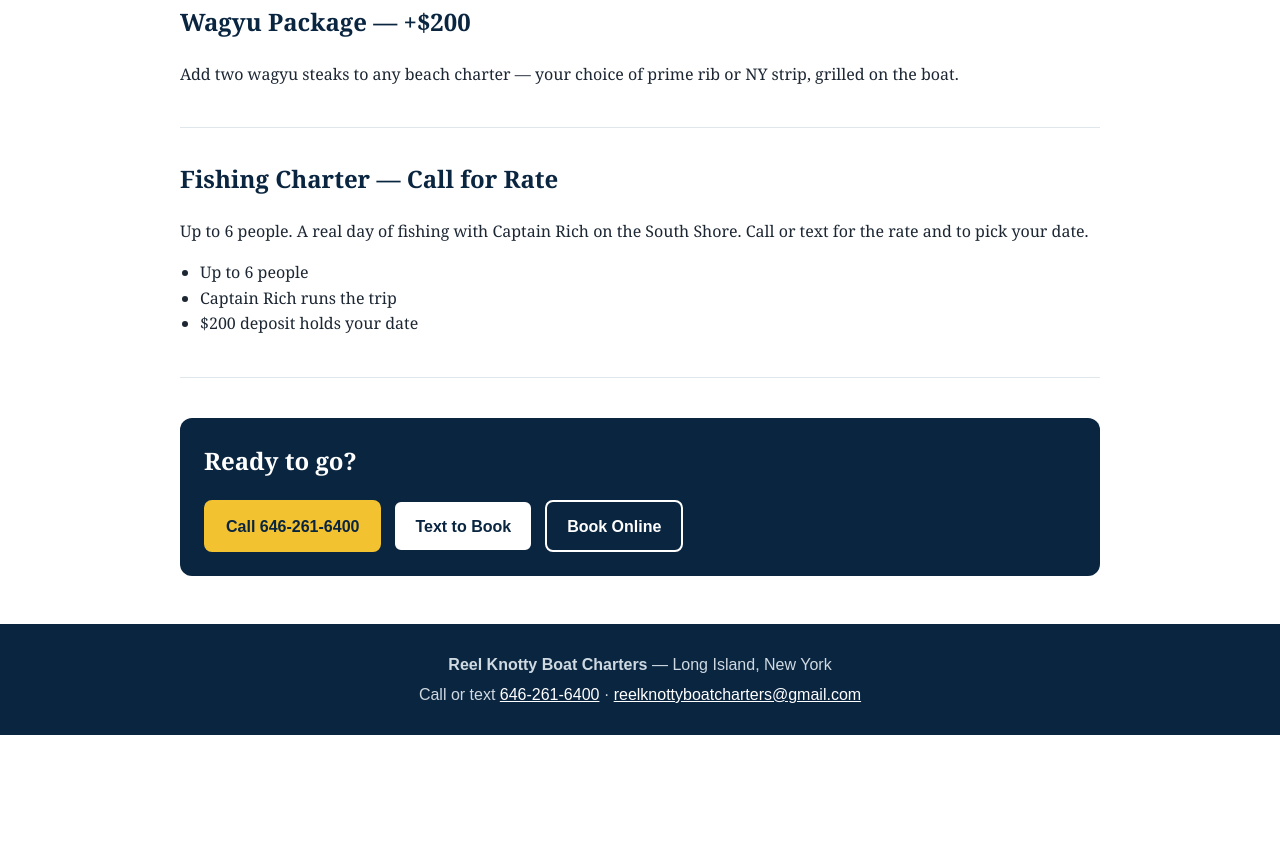
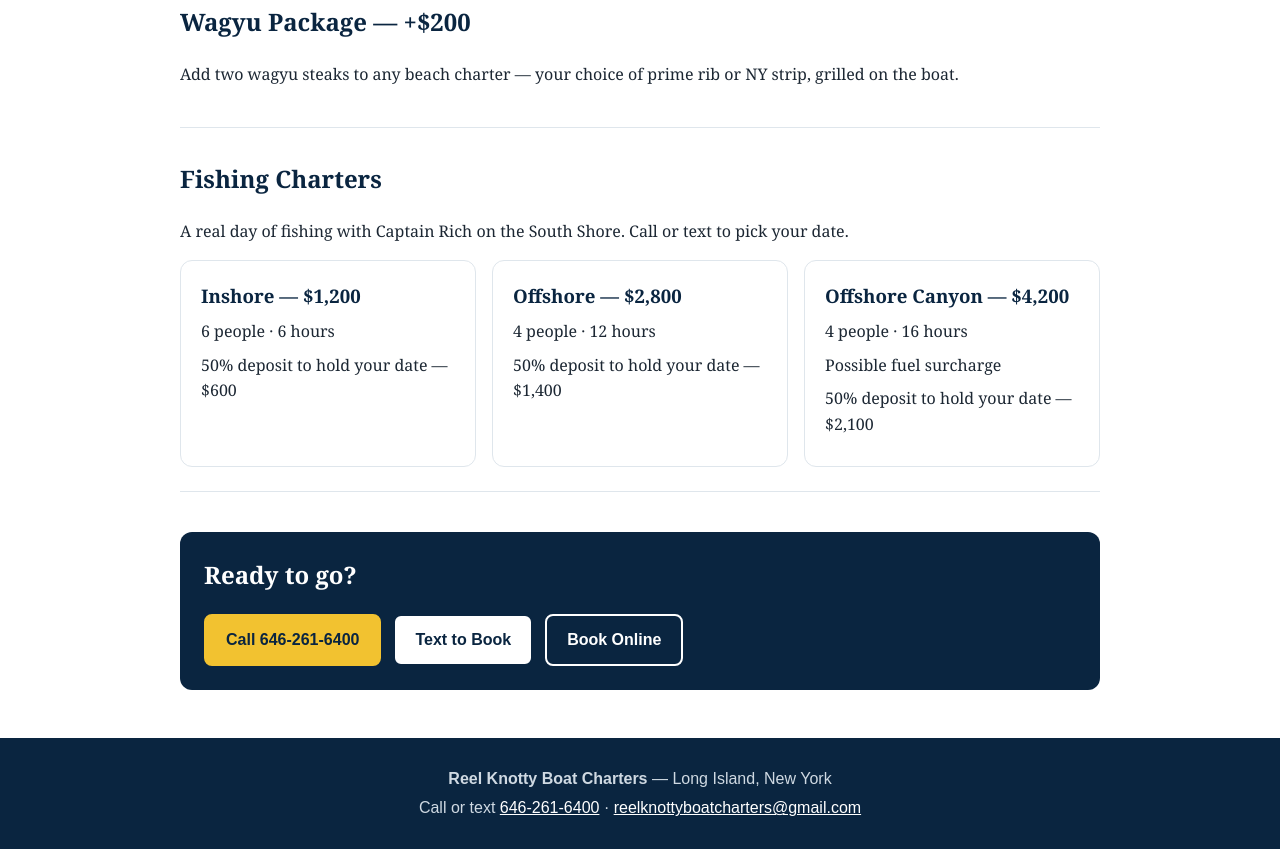
Before and after one commit to reelknottyboatcharters-hue/ReelKnotty-website, a plain HTML site: page trips.html in a window 1280 px wide. Shown: the part 1275-2124 px from the top of the page. Before the commit the page ends 2010 px from the top, so only its background shows below. Drawn offline with Linux system fonts and the light colour scheme.

Commit message:
Add fishing charter rates and 50% deposits

```diff
--- a/trips.html
+++ b/trips.html
@@ -4,7 +4,7 @@
 <meta charset="UTF-8">
 <meta name="viewport" content="width=device-width, initial-scale=1.0">
 <title>Trips &amp; Rates | Reel Knotty Boat Charters</title>
-<meta name="description" content="Reel Knotty beach charters $850 for up to 10 people, fishing charters for 6, and the wagyu package. $200 deposit holds your date.">
+<meta name="description" content="Reel Knotty beach charters $850 for up to 10 people, fishing charters from $1,200 inshore to $4,200 canyon, and the wagyu package. $200 deposit holds your date.">
 <link rel="stylesheet" href="style.css">
 </head>
 <body>
@@ -42,13 +42,26 @@
   </section>
 
   <section class="trip">
-    <h2>Fishing Charter — Call for Rate</h2>
-    <p>Up to 6 people. A real day of fishing with Captain Rich on the South Shore. Call or text for the rate and to pick your date.</p>
-    <ul>
-      <li>Up to 6 people</li>
-      <li>Captain Rich runs the trip</li>
-      <li>$200 deposit holds your date</li>
-    </ul>
+    <h2>Fishing Charters</h2>
+    <p>A real day of fishing with Captain Rich on the South Shore. Call or text to pick your date.</p>
+    <div class="card-grid">
+      <div class="card">
+        <h3>Inshore — $1,200</h3>
+        <p>6 people · 6 hours</p>
+        <p>50% deposit to hold your date — $600</p>
+      </div>
+      <div class="card">
+        <h3>Offshore — $2,800</h3>
+        <p>4 people · 12 hours</p>
+        <p>50% deposit to hold your date — $1,400</p>
+      </div>
+      <div class="card">
+        <h3>Offshore Canyon — $4,200</h3>
+        <p>4 people · 16 hours</p>
+        <p>Possible fuel surcharge</p>
+        <p>50% deposit to hold your date — $2,100</p>
+      </div>
+    </div>
   </section>
 
   <section class="strip">
```
Also changed, not shown: booking.html (+1 -1 lines).
